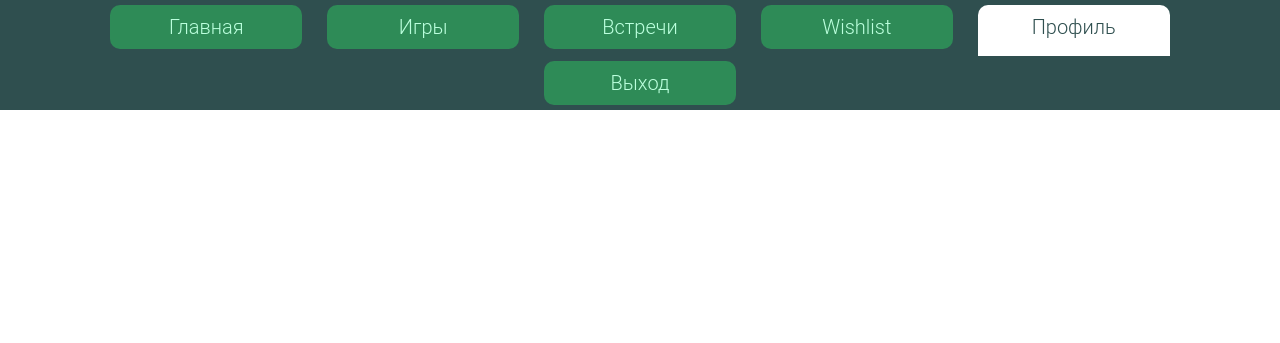
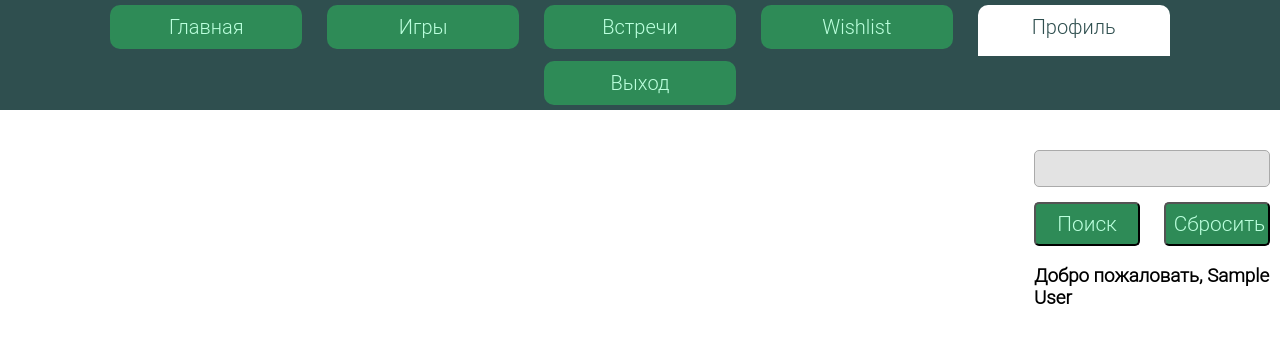
Before and after one commit to YashinIlya1996/boardgame_django, a Django app: page /profiles-list/ in a window 1280 px wide. Shown: the top 343 px of the page. Run offline with Django 4.2, Linux system fonts and the light colour scheme; the visitor is signed in with stand-in values (Sample User, id 1); data comes from the database, SQL or seed files in the repository; parts of the project's set-up code (start-up, migrations or seed data) failed here and were passed over.

Commit message:
Реализован поиск среди пользователей, улучшение интерфейса страницы поиска пользователей

```diff
--- a/bg_project/apps/boardgames/views.py
+++ b/bg_project/apps/boardgames/views.py
@@ -21,6 +21,7 @@ def clear_search_data(request):
     Удаляет из сессии поисковый запрос и редиректит на предыдущую страницу
     """
     request.session["search"] = None
+    request.session["search_user"] = None
     return redirect(request.GET.get("next") or "all_games")
 
 
--- a/bg_project/apps/users/services.py
+++ b/bg_project/apps/users/services.py
@@ -1,6 +1,7 @@
 """ Модуль для определения служебных функций """
 from django.core.mail import EmailMessage
 from django.contrib.auth.models import User
+from django.db.models import Q
 from django.shortcuts import get_object_or_404
 
 from . import models as user_models  # такой импорт для исключения циклического импорта
@@ -31,10 +32,22 @@ def get_user_profile_media_dir(instance, filename):
 
 
 def apply_search_query_games(queryset, request):
-    """ Применяет поисковый запрос к списку игр, переданный в запросе или хранящийся в сессии"""
+    """ Применяет поисковый запрос к списку игр, переданный в запросе или хранящийся в сессии """
     search = request.GET.get("search") or request.session.get("search") or ""
     request.session["search"] = search
-    return queryset.filter(title__icontains=search)
+    return queryset.filter(
+        Q(title__icontains=search) | Q(tesera_alias__icontains=search) | Q(description__icontains=search)
+    )
+
+
+def apply_search_query_profiles(queryset, request):
+    """ Применяет поисковый запрос к списку пользователей, переданный в запросе или хранящийся в сессии """
+    search = request.GET.get("search_user") or request.session.get("search_user") or ""
+    request.session["search_user"] = search
+    return queryset.filter(
+        Q(location__icontains=search) | Q(bio__icontains=search) | Q(user__first_name__icontains=search) |
+        Q(user__last_name__icontains=search) | Q(user__username__icontains=search)
+    )
 
 
 def is_friends(user1, user2):
--- a/bg_project/apps/users/static/users/css/profile_list.css
+++ b/bg_project/apps/users/static/users/css/profile_list.css
@@ -1,19 +1,29 @@
 .profiles-container {
-    max-width: 1440px;
+    width: 70%;
     margin: 40px auto;
     display: flex;
     flex-wrap: wrap;
-    justify-content: center;
+    justify-content: space-evenly;
     align-content: flex-start;
     gap: 40px;
 }
 
 .profiles-item {
-    width: 20%;
+    width: 30%;
     overflow: auto;
     padding: 20px;
     border-radius: 20px;
     box-shadow: 0 0 10px grey;
+    display: flex;
+    flex-direction: column;
+}
+
+.profiles-item .last {
+    flex-grow: 1;
+}
+
+.profiles-item p {
+    margin-bottom: 0;
 }
 
 .profiles-item input[type=button] {
--- a/bg_project/apps/users/templates/users/profile_list.html
+++ b/bg_project/apps/users/templates/users/profile_list.html
@@ -9,28 +9,36 @@
 {% endblock %}
 
 {% block content %}
-    {% include 'pagination.html' with page=page_obj  %}
+    {% include 'pagination.html' with page=page_obj %}
 
+    {% if search_str %}
+        <h3 style="text-align: center">Пользователи, которые нашлись по запросу "{{ search_str }}": </h3>
+    {% endif %}
+    <div class="main-container">
         <div class="profiles-container">
             {% for profile in profiles %}
                 <div class="profiles-item">
                     <a href="{% url "profile_detail" profile.user.id %}"><img src="
-
                             {% if profile.photo %}{{ profile.photo.url }}{% else %}{% static 'img/no-avatar.png' %}{% endif %}"
                                                                               alt="Oooops"></a>
                     <p><strong>Username: </strong>{{ profile.user.username }}</p>
                     <p><strong>Имя: </strong>{{ profile.user.first_name|default:"Не указано" }}</p>
                     <p><strong>Фамилия: </strong>{{ profile.user.last_name|default:"Не указана" }}</p>
-                <p><strong>Пол: </strong>{{ profile.gender|default:"Не указан" }}</p>
+                    <p><strong>Пол: </strong>{{ profile.get_gender_display|default:"Не указан" }}</p>
                     <p><strong>Город: </strong>{{ profile.location|default:"Не указан" }}</p>
-                <p><strong>Bio: </strong>{{ profile.bio|truncatewords:10|default:"Информация не указана" }}</p>
+                    <p class="last">
+                        <strong>Bio: </strong>{{ profile.bio|default:"Информация не указана"|truncatewords:10 }}</p>
                     {% if profile in users_friends_profiles %}
-                    <a href="{% url "delete_from_friendlist" profile.user.id %}"><input type="button" value="Удалить из друзей"></a>
+                        <a href="{% url "delete_from_friendlist" profile.user.id %}"><input type="button"
+                                                                                            value="Удалить из друзей"></a>
                     {% else %}
-                    <a href="{% url "send_friendship_query" profile.user.id %}"><input type="button" value="Добавить в друзья"></a>
+                        <a href="{% url "send_friendship_query" profile.user.id %}"><input type="button"
+                                                                                           value="Добавить в друзья"></a>
                     {% endif %}
                 </div>
             {% endfor %}
         </div>
-    {% include 'pagination.html' with page=page_obj  %}
+        {% include "sidebar.html" with search_name="search_user" %}
+    </div>
+    {% include 'pagination.html' with page=page_obj %}
 {% endblock %}
--- a/bg_project/apps/users/views.py
+++ b/bg_project/apps/users/views.py
@@ -13,6 +13,7 @@ from .forms import UserLoginForm, MyUserCreationForms, ProfileEditForm, ConfirmE
 from .models import WishList, Profile, FriendshipQuery, Meeting, Notification
 from bg_project.apps.boardgames.models import BoardGame
 from .services import (apply_search_query_games,
+                       apply_search_query_profiles,
                        is_friends,
                        make_friends,
                        unmake_friends,
@@ -268,12 +269,15 @@ class ProfilesList(LoginRequiredMixin, ListView):
     context_object_name = "profiles"
 
     def get_queryset(self):
-        return Profile.objects.exclude(user=self.request.user)
+        queryset = Profile.objects.exclude(user=self.request.user)
+        return apply_search_query_profiles(queryset, self.request)
 
     def get_context_data(self, *, object_list=None, **kwargs):
         context = super().get_context_data(object_list=None, **kwargs)
         context["users_friends_profiles"] = self.request.user.friends_profiles.all()
         context["active"] = "profile"
+        if search := self.request.session.get("search_user"):
+            context["search_str"] = search
         return context
 
 
--- a/templates/sidebar.html
+++ b/templates/sidebar.html
@@ -1,6 +1,6 @@
 <div class="sidebar">
     <form action="">
-        <input type="text" name="search">
+        <input type="text" name="{{ search_name|default:"search" }}">
         <input type="submit" value="Поиск" style="width: 45%; display: inline-block;">
         <a href="{% url "clear_search" %}?next={{ request.path }}"><input type="button" value="Сбросить"
                                                                           style="width: 45%; display: inline-block; float: right"></a>
```
Lines whose indentation alone changed are shown as unchanged.
